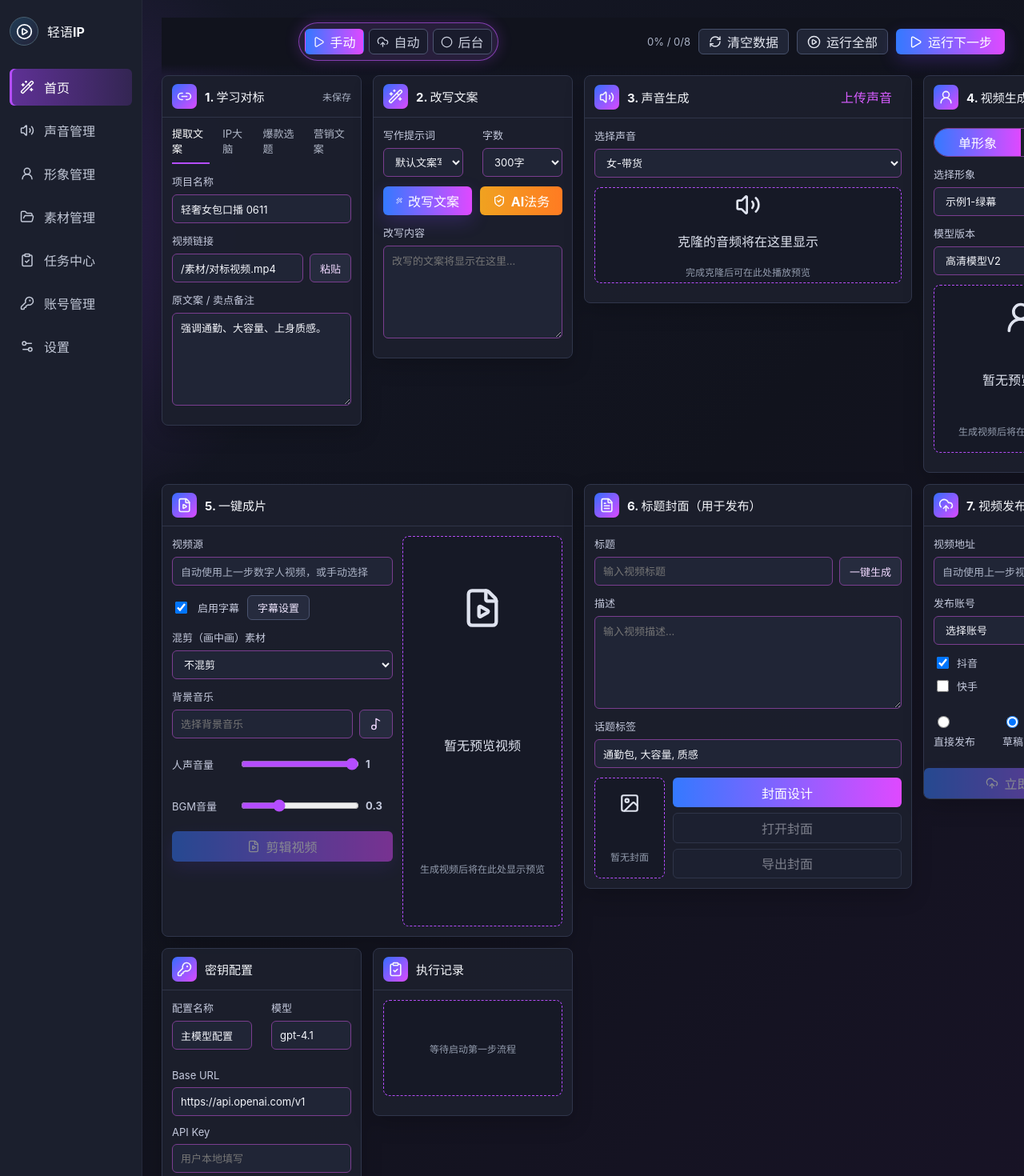
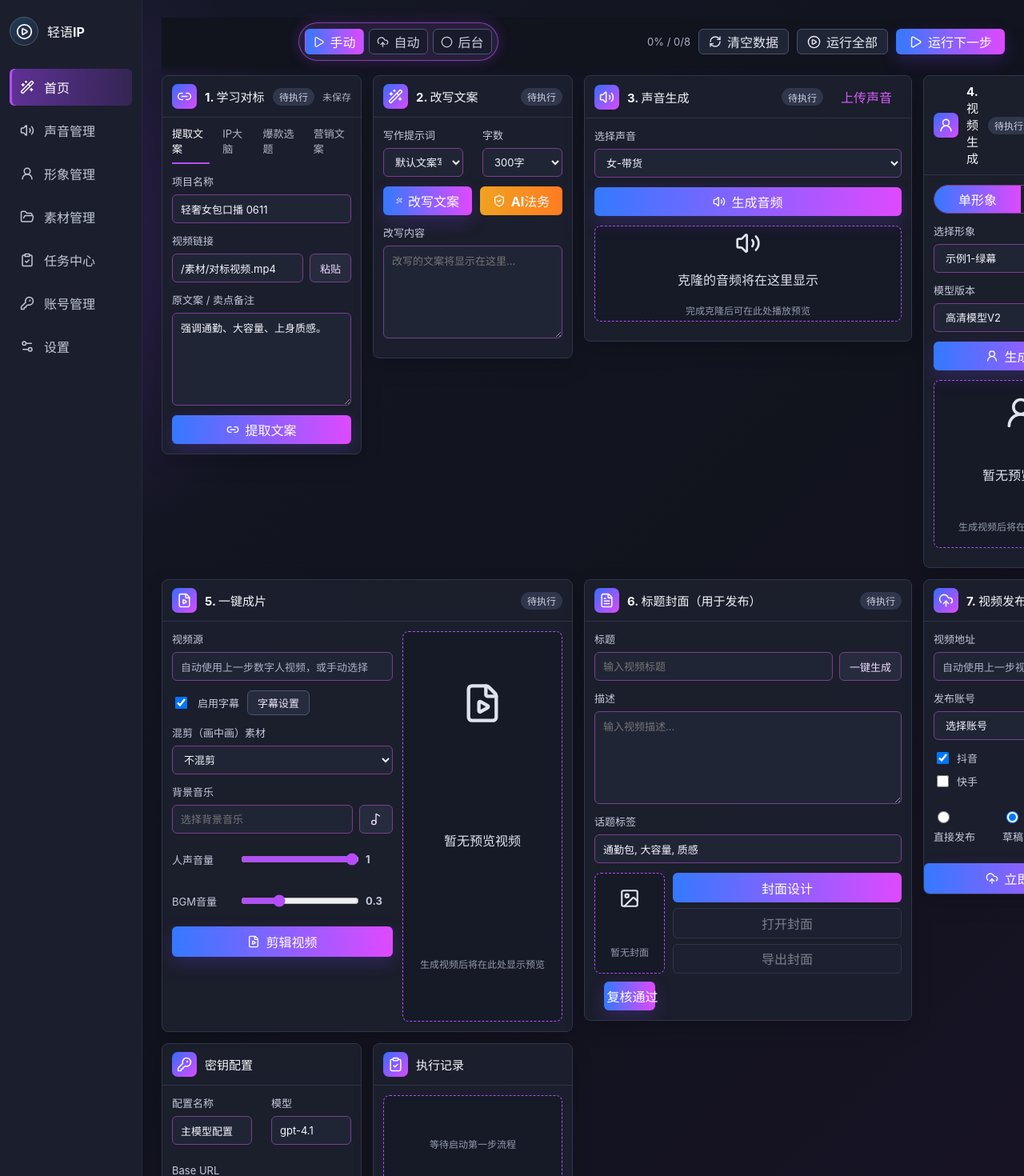
Before and after one commit to ChiurYu/MiraxAi, a Vue app in the folder apps/desktop/: page / in a window 1280 px wide. Shown: the top 1470 px of the page at 80% size. Built offline with nearby package versions, Linux system fonts and the light colour scheme.

Commit message:
feat: add workflow status badges

```diff
--- a/apps/desktop/src/App.vue
+++ b/apps/desktop/src/App.vue
@@ -44,6 +44,7 @@ import {
   sanitizeDesktopDraftForStorage,
   type PersistedDesktopDraft,
 } from "./runtime/desktopDraft.js";
+import StatusBadge from "./components/StatusBadge.vue";
 
 type LogEntry = {
   id: number;
@@ -146,6 +147,34 @@ async function runAllStages() {
   }
 }
 
+async function runStage(stageId: WorkflowStageId) {
+  if (running.value) {
+    return;
+  }
+
+  const status = stageStatus.value[stageId];
+  if (status === "completed" || status === "running") {
+    return;
+  }
+
+  const stage = workflow.value.stages.find((s) => s.id === stageId);
+  if (!stage) {
+    return;
+  }
+
+  running.value = true;
+  runningMode.value = "single";
+
+  try {
+    await processStage(stageId, stage.title);
+  } catch {
+    // processStage already updates status and logs; swallow here to keep UX on card.
+  } finally {
+    running.value = false;
+    runningMode.value = null;
+  }
+}
+
 function resetWorkflow() {
   workflow.value = createDefaultWorkflow("demo-project");
   activeStageId.value = "transcribe";
@@ -170,6 +199,7 @@ function choosePath(field: "sourceVideoPath" | "voiceSamplePath") {
 }
 
 async function processStage(stageId: WorkflowStageId, title: string) {
+  resetFailedStage(stageId);
   activeStageId.value = stageId;
   workflow.value = updateStageStatus(workflow.value, stageId, "running");
   addLog(title, "开始执行");
@@ -182,6 +212,12 @@ async function processStage(stageId: WorkflowStageId, title: string) {
     workflow.value = updateStageStatus(workflow.value, stageId, "failed");
     addLog(title, error instanceof Error ? error.message : "执行失败");
     throw error;
+  }
+}
+
+function resetFailedStage(stageId: WorkflowStageId) {
+  if (stageStatus.value[stageId] === "failed") {
+    workflow.value = updateStageStatus(workflow.value, stageId, "pending");
   }
 }
 
@@ -346,6 +382,7 @@ function persistDraft() {
           <div class="card-heading">
             <span class="card-icon"><Link2 :size="19" /></span>
             <h2>1. 学习对标</h2>
+            <StatusBadge :status="stageStatus.transcribe" />
             <small>{{ saveStatus }}</small>
           </div>
           <div class="tabs">
@@ -369,12 +406,22 @@ function persistDraft() {
             <span>原文案 / 卖点备注</span>
             <textarea v-model="project.notes" placeholder="提取的文案将显示在这里..." />
           </label>
+          <div class="button-row">
+            <button
+              class="primary compact-button"
+              :disabled="running || stageStatus.transcribe === 'completed'"
+              @click="runStage('transcribe')"
+            >
+              <Link2 :size="16" /> 提取文案
+            </button>
+          </div>
         </section>
 
         <section class="workflow-card rewrite-card">
           <div class="card-heading">
             <span class="card-icon"><WandSparkles :size="19" /></span>
             <h2>2. 改写文案</h2>
+            <StatusBadge :status="stageStatus.rewrite" />
           </div>
           <div class="two-columns">
             <label>
@@ -391,7 +438,11 @@ function persistDraft() {
             </label>
           </div>
           <div class="button-row">
-            <button class="primary compact-button" :disabled="stageStatus.rewrite === 'completed'" @click="runNextStage">
+            <button
+              class="primary compact-button"
+              :disabled="running || stageStatus.rewrite === 'completed'"
+              @click="runStage('rewrite')"
+            >
               <WandSparkles :size="16" /> 改写文案
             </button>
             <button class="legal-button"><ShieldCheck :size="16" /> AI法务</button>
@@ -406,6 +457,7 @@ function persistDraft() {
           <div class="card-heading">
             <span class="card-icon"><Volume2 :size="19" /></span>
             <h2>3. 声音生成</h2>
+            <StatusBadge :status="stageStatus.speech" />
             <button class="link-button" @click="choosePath('voiceSamplePath')">上传声音</button>
           </div>
           <label>
@@ -415,6 +467,15 @@ function persistDraft() {
               <option>男-讲解</option>
             </select>
           </label>
+          <div class="button-row">
+            <button
+              class="primary compact-button"
+              :disabled="running || stageStatus.speech === 'completed'"
+              @click="runStage('speech')"
+            >
+              <Volume2 :size="16" /> 生成音频
+            </button>
+          </div>
           <div class="artifact-box">
             <Volume2 :size="32" />
             <strong>{{ generatedAudioPath ? "克隆结果已生成" : "克隆的音频将在这里显示" }}</strong>
@@ -426,6 +487,7 @@ function persistDraft() {
           <div class="card-heading">
             <span class="card-icon"><UserRound :size="19" /></span>
             <h2>4. 视频生成</h2>
+            <StatusBadge :status="stageStatus.avatar" />
             <button class="link-button">上传形象</button>
           </div>
           <div class="segmented">
@@ -444,6 +506,15 @@ function persistDraft() {
               <option>高清模型V2</option>
             </select>
           </label>
+          <div class="button-row">
+            <button
+              class="primary compact-button"
+              :disabled="running || stageStatus.avatar === 'completed'"
+              @click="runStage('avatar')"
+            >
+              <UserRound :size="16" /> 生成视频
+            </button>
+          </div>
           <div class="artifact-box preview-box">
             <UserRound :size="44" />
             <strong>{{ generatedAvatarPath ? "视频生成完成" : "暂无预览视频" }}</strong>
@@ -455,6 +526,7 @@ function persistDraft() {
           <div class="card-heading">
             <span class="card-icon"><FileVideo :size="19" /></span>
             <h2>5. 一键成片</h2>
+            <StatusBadge :status="stageStatus.compose" />
           </div>
           <div class="compose-grid">
             <div class="compose-controls">
@@ -484,7 +556,11 @@ function persistDraft() {
                 <input type="range" min="0" max="1" step="0.1" value="0.3" />
                 <b>0.3</b>
               </div>
-              <button class="primary wide-button" :disabled="!generatedAvatarPath && !generatedVideoPath" @click="runNextStage">
+              <button
+                class="primary wide-button"
+                :disabled="running || stageStatus.compose === 'completed'"
+                @click="runStage('compose')"
+              >
                 <FileVideo :size="16" /> 剪辑视频
               </button>
             </div>
@@ -500,6 +576,7 @@ function persistDraft() {
           <div class="card-heading">
             <span class="card-icon"><FileText :size="19" /></span>
             <h2>6. 标题封面（用于发布）</h2>
+            <StatusBadge :status="stageStatus.review" />
           </div>
           <label>
             <span>标题</span>
@@ -526,6 +603,15 @@ function persistDraft() {
               <button :disabled="!generatedCoverPath">打开封面</button>
               <button :disabled="!generatedCoverPath">导出封面</button>
             </div>
+            <div class="button-row">
+              <button
+                class="primary compact-button"
+                :disabled="running || stageStatus.review === 'completed'"
+                @click="runStage('review')"
+              >
+                <ClipboardCheck :size="16" /> 复核通过
+              </button>
+            </div>
           </div>
         </section>
 
@@ -533,6 +619,7 @@ function persistDraft() {
           <div class="card-heading">
             <span class="card-icon"><CloudUpload :size="19" /></span>
             <h2>7. 视频发布</h2>
+            <StatusBadge :status="stageStatus.publish" />
           </div>
           <label>
             <span>视频地址</span>
@@ -557,7 +644,11 @@ function persistDraft() {
             <label><input type="radio" name="publish-mode" /> 直接发布</label>
             <label><input type="radio" name="publish-mode" checked /> 草稿</label>
           </div>
-          <button class="primary wide-button" :disabled="!generatedVideoPath && stageStatus.publish !== 'completed'" @click="runNextStage">
+          <button
+            class="primary wide-button"
+            :disabled="running || stageStatus.publish === 'completed'"
+            @click="runStage('publish')"
+          >
             <CloudUpload :size="16" /> 立即发布
           </button>
         </section>
--- /dev/null
+++ b/apps/desktop/src/components/StatusBadge.vue
@@ -0,0 +1,49 @@
+<script setup lang="ts">
+import type { WorkflowStageStatus } from "@mirax/core";
+
+const props = defineProps<{
+  status: WorkflowStageStatus | undefined;
+}>();
+
+const labelMap: Record<WorkflowStageStatus, string> = {
+  pending: "待执行",
+  running: "执行中",
+  completed: "已完成",
+  failed: "失败",
+  skipped: "已跳过",
+};
+</script>
+
+<template>
+  <span class="status-badge" :class="props.status ?? 'pending'">
+    {{ labelMap[props.status ?? "pending"] }}
+  </span>
+</template>
+
+<style scoped>
+.status-badge {
+  display: inline-flex;
+  align-items: center;
+  min-height: 22px;
+  border-radius: 999px;
+  padding: 0 8px;
+  font-size: 12px;
+  color: #cdd3e2;
+  background: #30364b;
+}
+.running {
+  color: #fff1d5;
+  background: rgba(240, 162, 32, 0.2);
+}
+.completed {
+  color: #ccffe7;
+  background: rgba(47, 122, 93, 0.32);
+}
+.failed {
+  color: #ffd4cf;
+  background: rgba(177, 58, 42, 0.35);
+}
+.skipped {
+  color: #c9d0dd;
+}
+</style>
```
Also changed, not shown: 1 other file (tests, documents, lock files or other folders).
